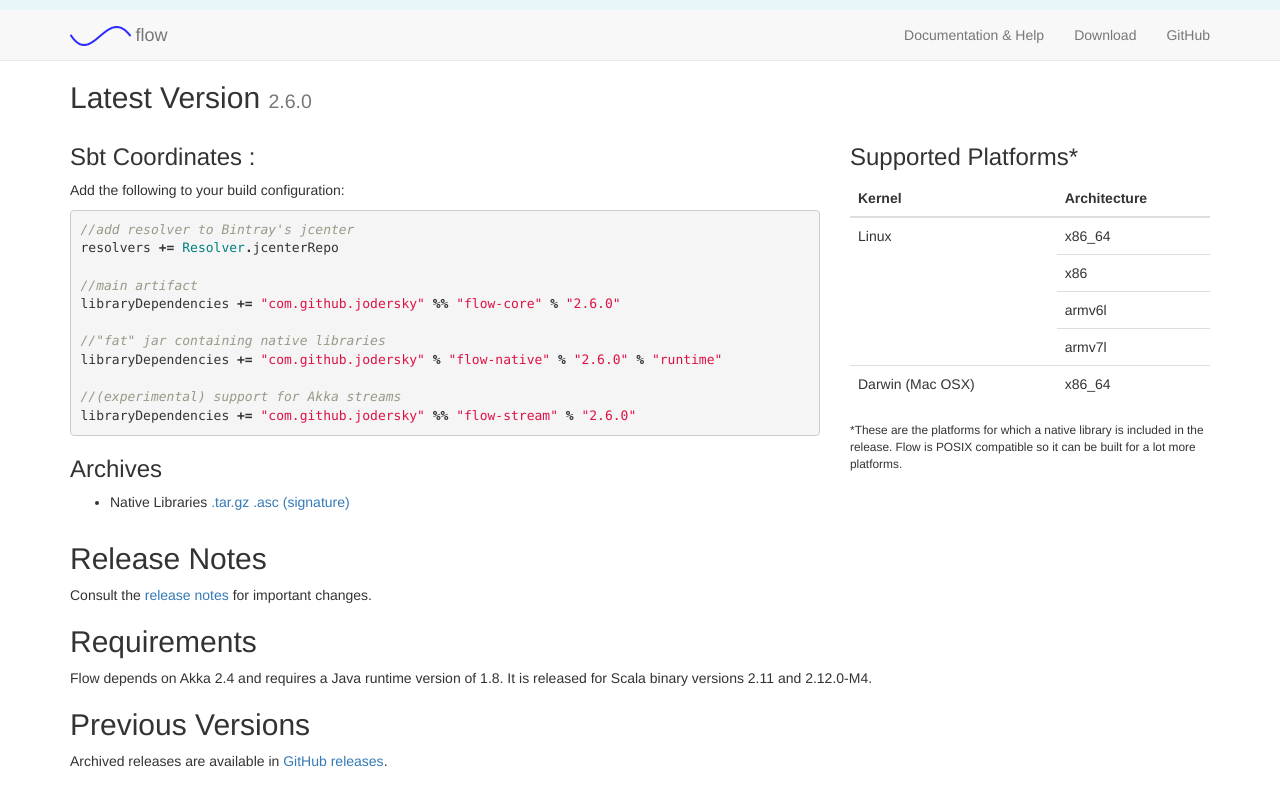
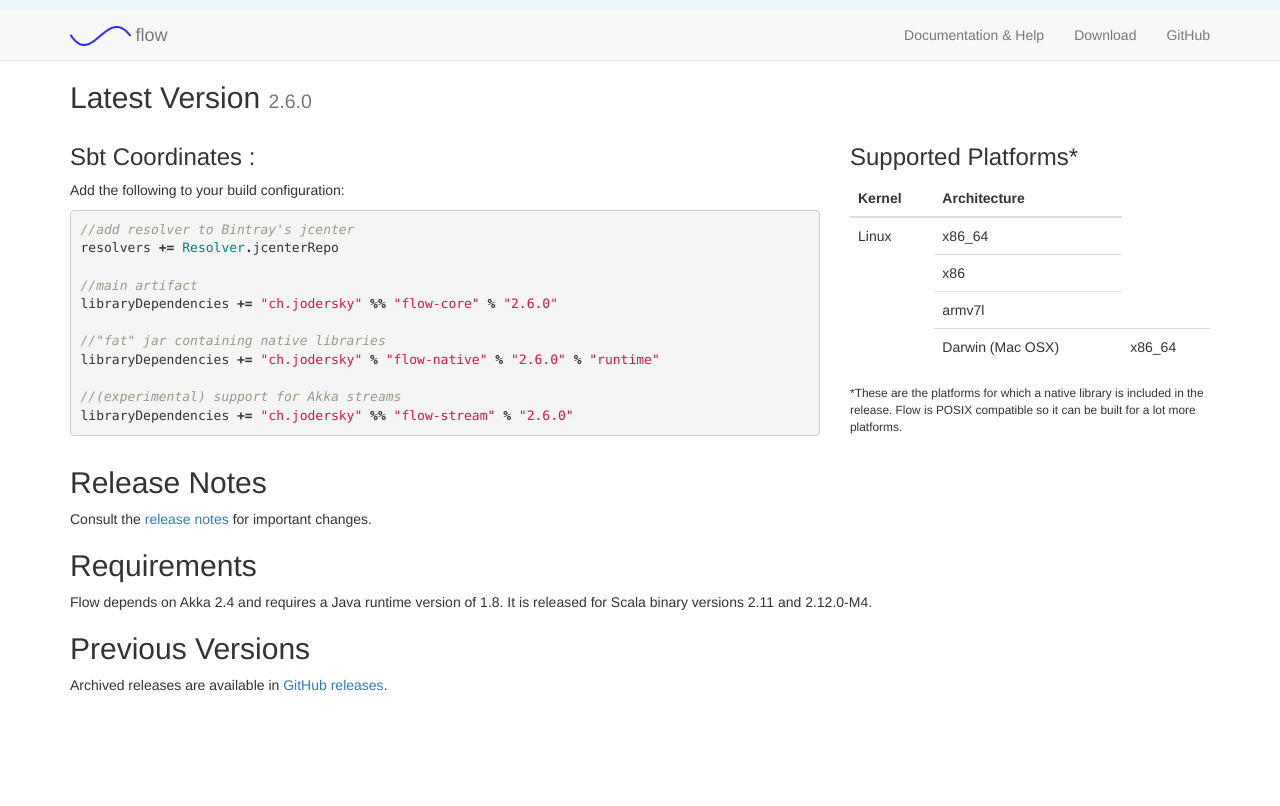
Before and after one commit to jodersky/akka-serial, a Jekyll site: the page built from downloads/index.md, in a window 1280 px wide. Shown: the top 806 px of the page. Built offline with Jekyll 4.4.1, drawn with Linux system fonts in a browser that asks for light colours.

Commit message:
Update organization in downloads

```diff
--- a/downloads/index.md
+++ b/downloads/index.md
@@ -17,20 +17,14 @@
 resolvers += Resolver.jcenterRepo
 
 //main artifact
-libraryDependencies += "com.github.jodersky" %% "flow-core" % "{{site.version_latest}}"
+libraryDependencies += "ch.jodersky" %% "flow-core" % "{{site.version_latest}}"
 
 //"fat" jar containing native libraries
-libraryDependencies += "com.github.jodersky" % "flow-native" % "{{site.version_latest}}" % "runtime"
+libraryDependencies += "ch.jodersky" % "flow-native" % "{{site.version_latest}}" % "runtime"
 
 //(experimental) support for Akka streams
-libraryDependencies += "com.github.jodersky" %% "flow-stream" % "{{site.version_latest}}"
+libraryDependencies += "ch.jodersky" %% "flow-stream" % "{{site.version_latest}}"
 ~~~
-
-### Archives
-
-- Native Libraries
-[.tar.gz](https://bintray.com/artifact/download/jodersky/generic/flow-native-libraries-3.0.1.tar.gz)
-[.asc (signature)](https://bintray.com/artifact/download/jodersky/generic/flow-native-libraries-3.0.1.tar.gz.asc)
 
 </div>
 
@@ -46,7 +40,6 @@
 	<tbody>
 		<tr><td rowspan="4">Linux</td><td>x86_64</td></tr>
 		<tr><td>x86</td></tr>
-		<tr><td>armv6l</td></tr>
 		<tr><td>armv7l</td></tr>
 		<tr><td>Darwin (Mac OSX)</td><td>x86_64</td></tr>
 	</tbody>
```
